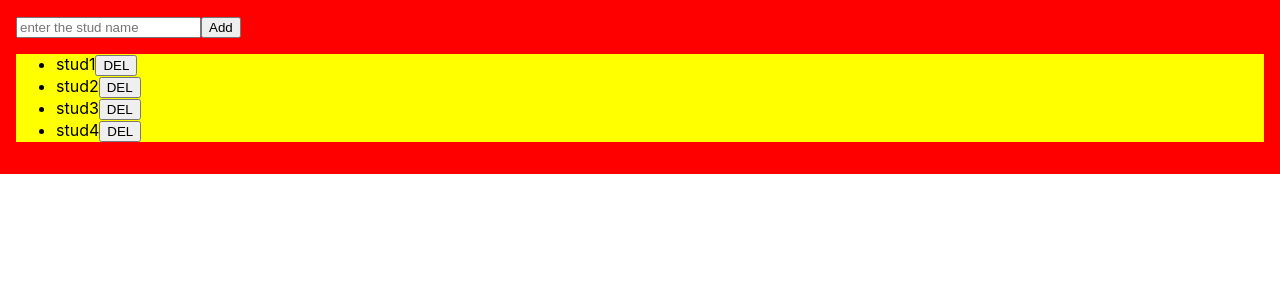
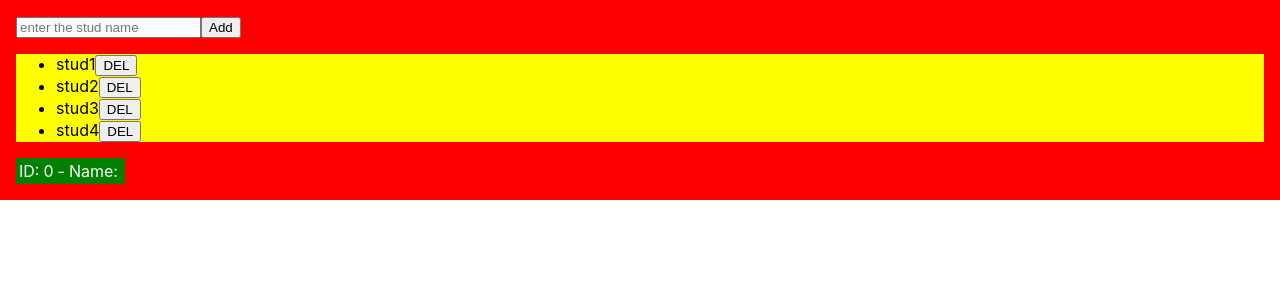
Before and after one commit to Dania-c/react-from-beginner-level, a React (Create React App) app: page / in a window 1280 px wide. Shown: the top 300 px of the page. Built offline with nearby package versions, Linux system fonts and the light colour scheme.

Commit message:
hide the student detail from the StudentDetail component and not from the App component

```diff
--- a/src/App.js
+++ b/src/App.js
@@ -26,14 +26,15 @@ export default class App extends React.Component {
     if (confirmation) {
       this.setState({
         Students: this.state.Students.filter(x => x.id !== s.id) // filter doesn t need spread .. operator cause it does it by default
-      })
+      }, () => { this.getselectedStudent(null) });
+      // this.getselectedStudent({ id: 0, name: '' })
     }
   }
   getselectedStudent = (s) => {
     this.setState({
       selectedStudent: s
     })
-    alert("hi " + s.name)
+    // alert("hi " + s.name)
   }
   render() {
     return (
@@ -41,7 +42,8 @@ export default class App extends React.Component {
         <div style={{ backgroundColor: 'red', padding: '1rem' }}>
           <AddStudent StudentIsAdded={this.StudentIsAdded} />
           <Students AllStudents={this.state.Students} removeStudent={this.removeStudent} getselectedStudent={this.getselectedStudent} />
-          {this.state.selectedStudent.id !== 0 && <StudentDetails selectedStudent={this.state.selectedStudent} />}
+          {/* {this.state.selectedStudent.id !== 0 && <StudentDetails selectedStudent={this.state.selectedStudent} />} */}
+          <StudentDetails selectedStudent={this.state.selectedStudent} />
         </div>
       </>
     );
--- a/src/StudentDetails.js
+++ b/src/StudentDetails.js
@@ -1,9 +1,17 @@
 import React, { Component } from 'react'
 
 export default class StudentDetails extends Component {
+    myStyle = {
+        backgroundColor: 'green',
+        color: 'white'
+    }
+
     render() {
-        return (
-            <table>
+        if (this.props.selectedStudent == null) {
+            return (<div style={this.myStyle}>select a student to view details</div>)
+        }
+        else {
+            return (<table style={this.myStyle}>
                 <tr>
                     <td>ID:</td>
                     <td>{this.props.selectedStudent.id}</td>
@@ -11,7 +19,7 @@ export default class StudentDetails extends Component {
                     <td>Name:</td>
                     <td>{this.props.selectedStudent.name}</td>
                 </tr>
-            </table>
-        )
+            </table>)
+        }
     }
 }
```
